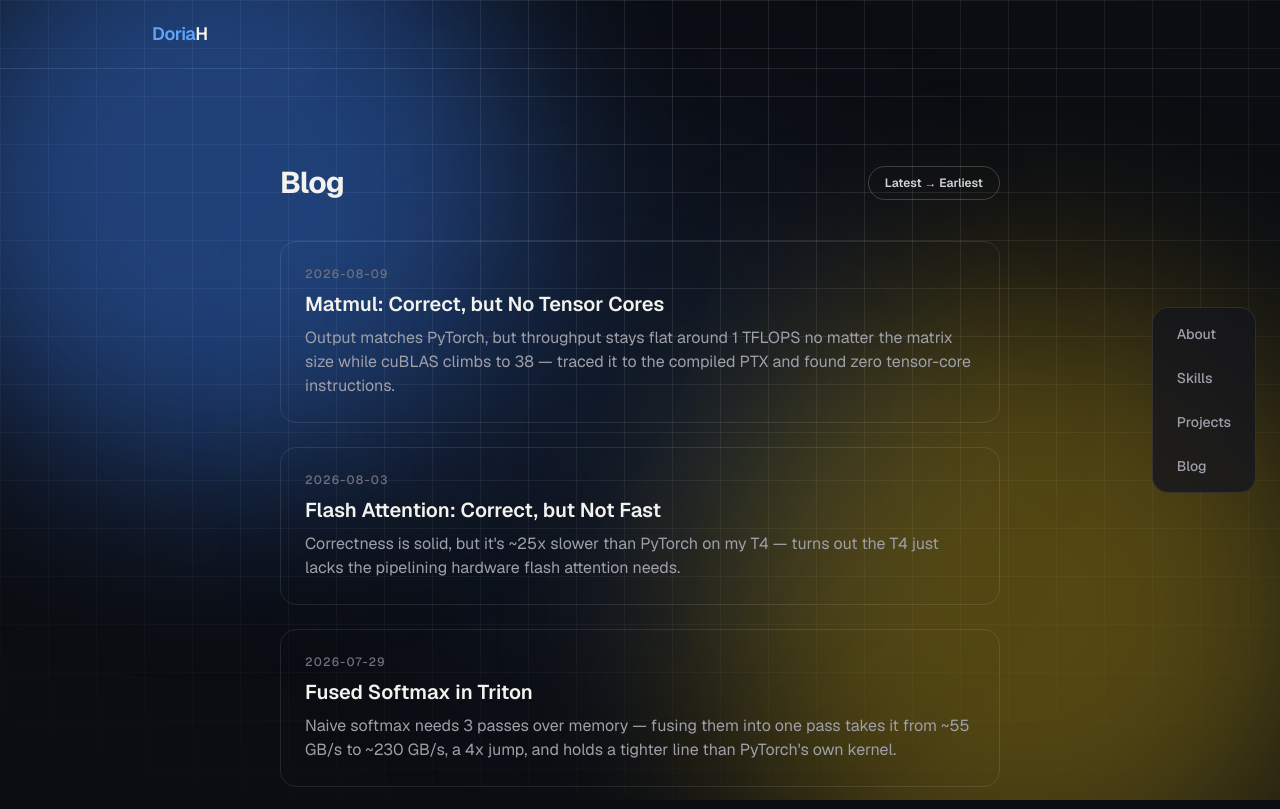
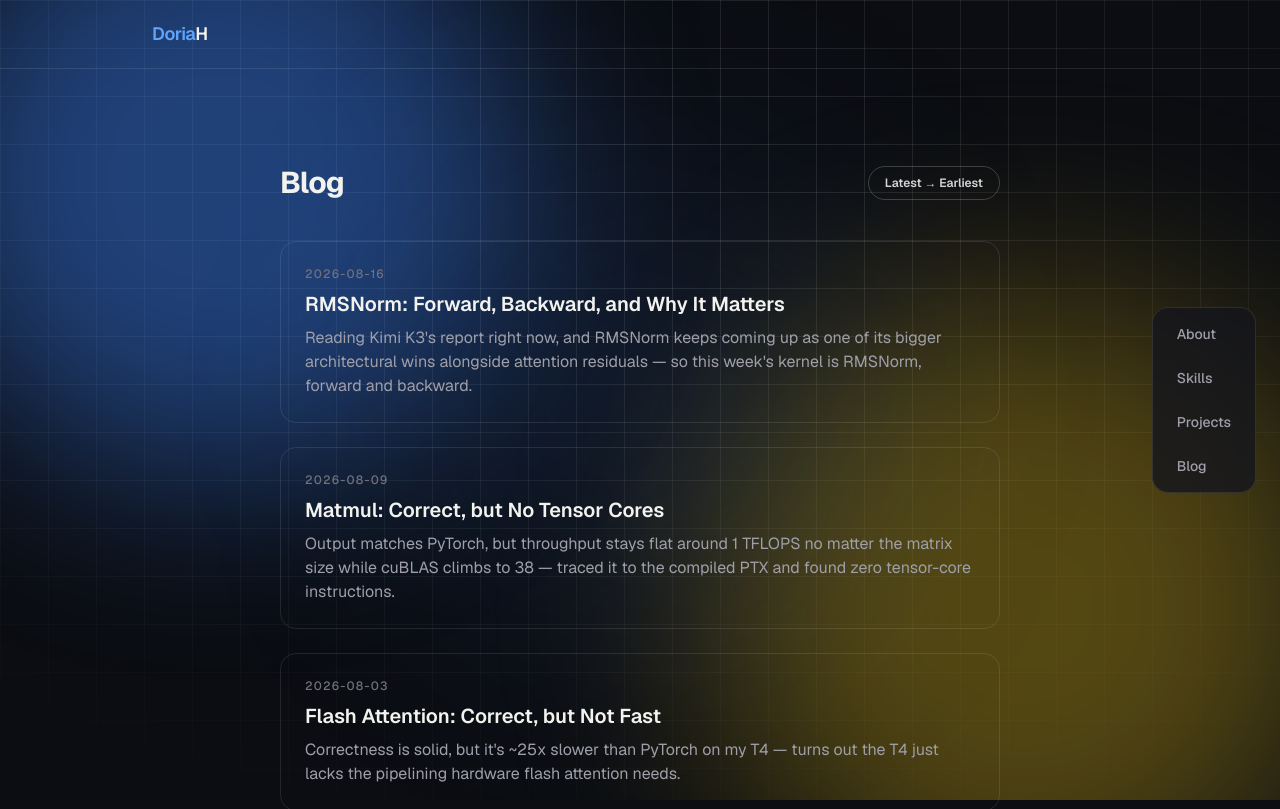
Before and after one commit to dh8116/dh8116.github.io, a Next.js app: page /blog in a window 1280 px wide. Shown: the top 809 px of the page. Built offline with nearby package versions, Linux system fonts and the light colour scheme.

Commit message:
Add RMSNorm forward/backward kernel blog post

```diff
--- a/src/data/posts.ts
+++ b/src/data/posts.ts
@@ -90,6 +90,22 @@ const unsortedPosts: Post[] = [
     imageAlt:
       "Line chart comparing Triton and PyTorch cuBLAS matmul throughput (TFLOPS) across square matrix sizes from 256 to 3840. PyTorch climbs sharply to a peak around 38 TFLOPS near M=1800 before gradually declining to ~19 TFLOPS, while Triton stays flat near 1 TFLOPS across the entire range.",
   },
+  {
+    slug: "rmsnorm-forward-and-backward",
+    title: "RMSNorm: Forward, Backward, and Why It Matters",
+    date: "2026-08-16",
+    excerpt:
+      "Reading Kimi K3's report right now, and RMSNorm keeps coming up as one of its bigger architectural wins alongside attention residuals — so this week's kernel is RMSNorm, forward and backward.",
+    paragraphs: [
+      "5th kernel: RMSNorm, forward and backward. Motivation came from the paper side of the track — reading Kimi K3's report at the moment, and RMSNorm keeps coming up as one of the report's bigger architectural wins, right alongside attention residuals. Felt worth building rather than just reading about.",
+      "Forward pass: correct (max diff 0.00195, normal fp16 tolerance), ~230 GB/s vs ~20 GB/s for an unfused PyTorch baseline. Same fusion story as softmax's win a few weeks back.",
+      "Backward was the harder half — had to actually derive the gradient (dx = rrms * (dxnorm - x_norm * mean(dxnorm * x_norm))), and the weight gradient needs a sum across every row, not just within one. Used atomic_add for that, which works (dx diff 0.0078, dweight diff 0.0625, both fine once you account for dweight's larger scale) but shows up as a jagged, non-flat throughput line instead of forward's clean one — real atomic contention, not a bug. Still ~10x over PyTorch either way.",
+      "Next: maybe fix the atomics with a proper two-stage reduction, or move on to week 6.",
+    ],
+    image: "/blog/triton-rmsnorm-benchmark.png",
+    imageAlt:
+      "Line chart comparing Triton and PyTorch throughput (GB/s) for the RMSNorm backward pass across column widths from 1024 to 15872. Triton climbs sharply then settles into a jagged band roughly between 108-150 GB/s with visible dips, while PyTorch stays flat around 11 GB/s.",
+  },
 ];
 
 // unsortedPosts is declared in the order each post was written, so on a
```
Also changed, not shown: public/blog/triton-rmsnorm-benchmark.png (added).
